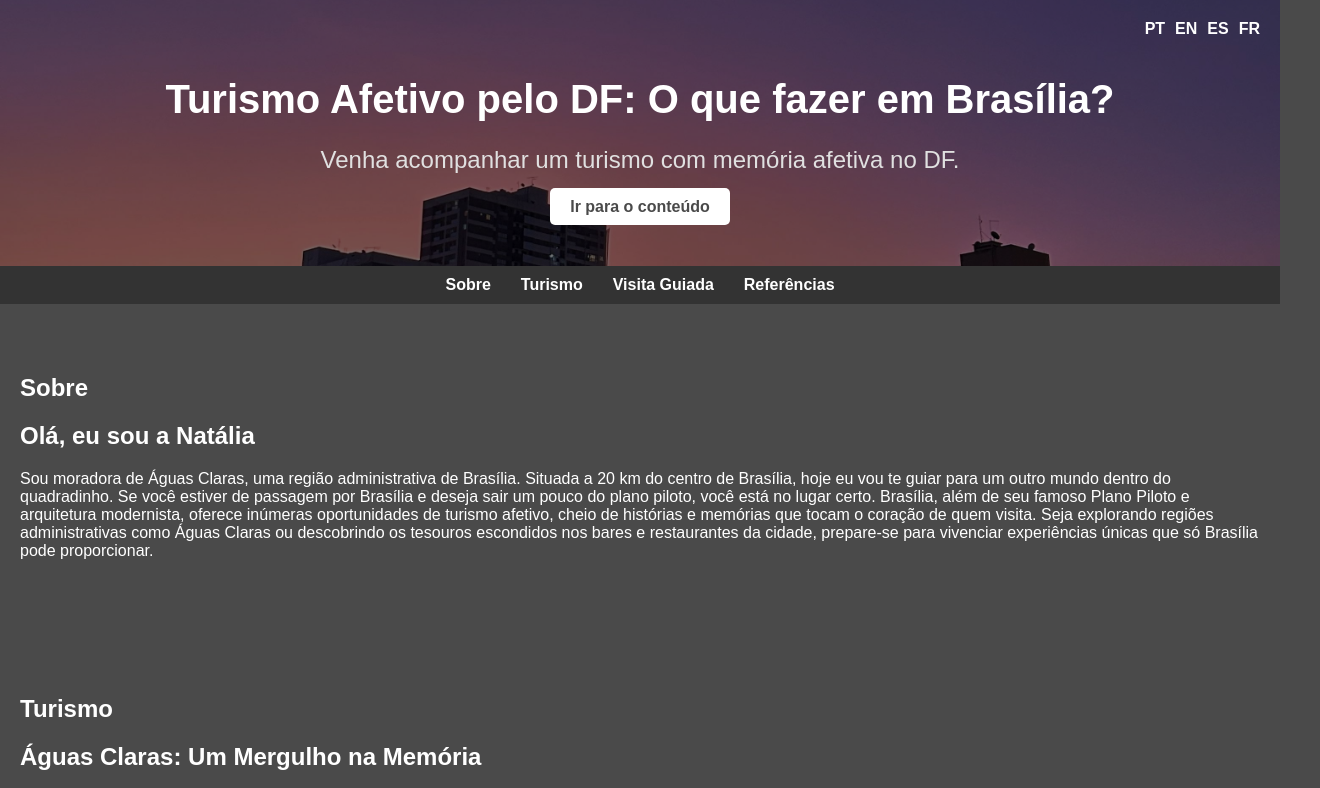
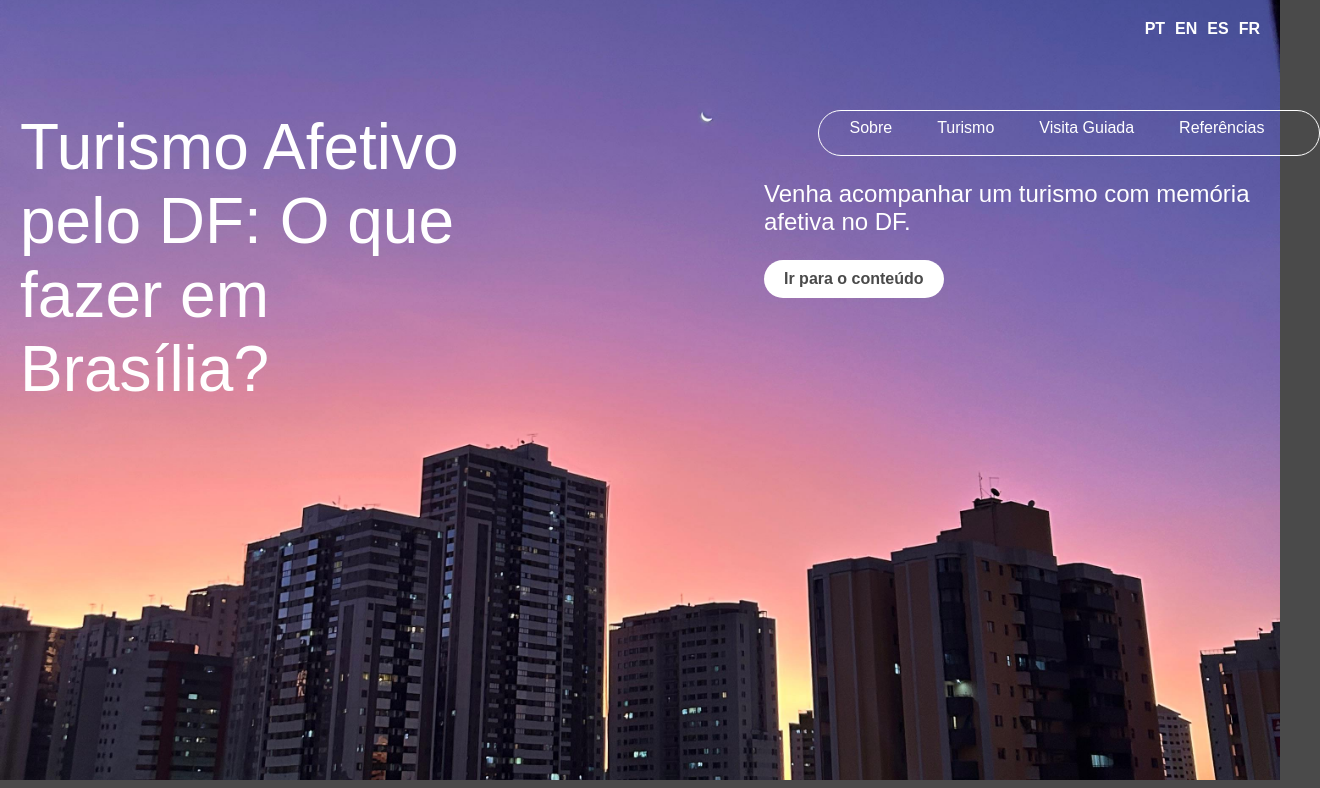
Before and after one commit to ArthurFerreiraRodrigues/turismo-afetivo, a plain HTML site: page docs/index.html in a window 1280 px wide. Shown: the top 788 px of the page, 1320 px wide, since content can reach past the window. Drawn offline with Linux system fonts and the light colour scheme.

Commit message:
Finaliza header

```diff
--- a/docs/index.html
+++ b/docs/index.html
@@ -15,95 +15,133 @@
         <header class="header">
             <nav class="language-switcher">
                 <ul>
-                <li><a href="?lang=pt">PT</a></li>
+                    <li><a href="index.html=pt">PT</a></li>
                     <li><a href="enindex.html">EN</a></li>
                     <li><a href="esindex.html">ES</a></li>
                     <li><a href="frindex.html">FR</a></li>
                 </ul>
             </nav>
             <div class="header-content">
-            <h1>Turismo Afetivo pelo DF: O que fazer em Brasília?</h1>
-            <p class="sub-heading">Venha acompanhar um turismo com memória afetiva no DF.</p>
-            <a href="#main-content" class="cta-button">Ir para o conteúdo</a>
+                <div class="esquerda">
+                    Turismo Afetivo<br>
+                    pelo DF: O que<br>
+                    fazer em<br>
+                    Brasília?
+                </div>
+                <div class="direita">
+                    <div class="section-nav">
+                        <a href="#sobre">Sobre</a>
+                        <a href="#turismo">Turismo</a>
+                        <a href="#visita-guiada">Visita Guiada</a>
+                        <a href="#referencias">Referências</a>
+                    </div>
+                    <p class="sub-heading">Venha acompanhar um turismo com
+                        memória
+                        afetiva no DF.</p>
+                    <a href="#main-content" class="cta-button">Ir para o
+                        conteúdo</a>
+                </div>
             </div>
         </header>
-
-    <nav class="main-navigation">
-        <ul>
-            <li><a href="#sobre">Sobre</a></li>
-            <li><a href="#turismo">Turismo</a></li>
-            <ul class="submenu">
-
-            </ul>
-            <li><a href="#visita-guiada">Visita Guiada</a></li>
-            <li><a href="#referencias">Referências</a></li>
-        </ul>
-    </nav>
 
         <main id="main-content">
             <section id="sobre">
                 <h2>Sobre</h2>
                 <h2>Olá, eu sou a Natália</h2>
-            <p>Sou moradora de Águas Claras, uma região administrativa de Brasília. Situada a 20 km do centro de
-                Brasília, hoje eu vou te guiar para um outro mundo dentro do quadradinho.
-                Se você estiver de passagem por Brasília e deseja sair um pouco do plano piloto, você está no lugar
+                <p>Sou moradora de Águas Claras, uma região administrativa de
+                    Brasília. Situada a 20 km do centro de
+                    Brasília, hoje eu vou te guiar para um outro mundo dentro do
+                    quadradinho.
+                    Se você estiver de passagem por Brasília e deseja sair um
+                    pouco do plano piloto, você está no lugar
                     certo.
-                Brasília, além de seu famoso Plano Piloto e arquitetura modernista, oferece inúmeras oportunidades de
-                turismo afetivo, cheio de histórias e memórias que tocam o coração de quem visita. Seja explorando
-                regiões administrativas como Águas Claras ou descobrindo os tesouros escondidos nos bares e restaurantes
-                da cidade, prepare-se para vivenciar experiências únicas que só Brasília pode proporcionar. </p>
+                    Brasília, além de seu famoso Plano Piloto e arquitetura
+                    modernista, oferece inúmeras oportunidades de
+                    turismo afetivo, cheio de histórias e memórias que tocam o
+                    coração de quem visita. Seja explorando
+                    regiões administrativas como Águas Claras ou descobrindo os
+                    tesouros escondidos nos bares e restaurantes
+                    da cidade, prepare-se para vivenciar experiências únicas que
+                    só Brasília pode proporcionar. </p>
             </section>
 
             <section id="turismo">
                 <h2>Turismo</h2>
                 <h2>Águas Claras: Um Mergulho na Memória</h2>
-            <p>Se você deseja explorar além dos tradicionais pontos turísticos de Brasília, Águas Claras é o destino
-                perfeito. A apenas 20 km do centro, esta região administrativa possui seu charme único e oferece uma
-                série de atrações que capturam o cotidiano de seus moradores e visitantes.</p>
+                <p>Se você deseja explorar além dos tradicionais pontos
+                    turísticos de Brasília, Águas Claras é o destino
+                    perfeito. A apenas 20 km do centro, esta região
+                    administrativa possui seu charme único e oferece uma
+                    série de atrações que capturam o cotidiano de seus moradores
+                    e visitantes.</p>
 
                 <h2>Algumas memórias e lugares - Quiosque do Cabeça</h2>
-            <img src="WhatsApp Image 2024-08-25 at 21.57.56.jpeg" class="imagem-grande">
-            <img src="WhatsApp Image 2024-08-25 at 22.08.53.jpeg" class="imagem-grande">
-            <p>Localizado na Rua 5 Sul em Águas Claras, o Quiosque do Cabeça é um bar tradicional que encanta com sua
-                atmosfera descontraída e acolhedora. Frequentado pelos locais, é o lugar ideal para relaxar após um dia
-                de exploração por Brasília. O destaque fica para suas famosas "jantinhas" – espetinhos de carne, frango,
-                linguiça e queijo, sempre acompanhados de pratos simples, mas deliciosos. Se estiver buscando uma
+                <img src="quiosque-cabeca-1.jpeg"
+                    class="imagem-grande">
+                <img src="quiosque-cabeca-2.jpeg"
+                    class="imagem-grande">
+                <p>Localizado na Rua 5 Sul em Águas Claras, o Quiosque do Cabeça
+                    é um bar tradicional que encanta com sua
+                    atmosfera descontraída e acolhedora. Frequentado pelos
+                    locais, é o lugar ideal para relaxar após um dia
+                    de exploração por Brasília. O destaque fica para suas
+                    famosas "jantinhas" - espetinhos de carne, frango,
+                    linguiça e queijo, sempre acompanhados de pratos simples,
+                    mas deliciosos. Se estiver buscando uma
                     experiência autêntica, este é o lugar para estar! </p>
 
                 <h2>Infinu Comunidade Criativa</h2>
 
-            <img src="WhatsApp Image 2024-08-25 at 21.59.01.jpeg" class="imagem-grande">
-            <img src="WhatsApp Image 2024-08-25 at 22.17.18.jpeg" class="imagem-grande">
-            <p>Para os que apreciam uma vibe mais alternativa, o Infinu Comunidade Criativa é a escolha certa. Situado
-                na 506 Sul, o Infinu combina arte, moda, gastronomia e bem-estar em um ambiente colaborativo e inovador.
-                Com eventos culturais, shows e exposições, é o ponto de encontro para quem valoriza a criatividade e o
-                consumo consciente em Brasília. Um espaço multifuncional que celebra a produção local e autoral,
+                <img src="infinu-1.jpeg"
+                    class="imagem-grande">
+                <img src="infinu-2.jpeg"
+                    class="imagem-grande">
+                <p>Para os que apreciam uma vibe mais alternativa, o Infinu
+                    Comunidade Criativa é a escolha certa. Situado
+                    na 506 Sul, o Infinu combina arte, moda, gastronomia e
+                    bem-estar em um ambiente colaborativo e inovador.
+                    Com eventos culturais, shows e exposições, é o ponto de
+                    encontro para quem valoriza a criatividade e o
+                    consumo consciente em Brasília. Um espaço multifuncional que
+                    celebra a produção local e autoral,
                     perfeito para quem busca algo diferente e único.</p>
 
                 <h2>Percorrendo o DF com Memórias e Sabores</h2>
-            <p>O turismo afetivo em Brasília não se limita aos lugares, mas também às memórias e experiências que eles
-                proporcionam. Ao longo desse roteiro, você vai se conectar com a história da cidade e seus moradores,
-                seja com uma noite tranquila em um karaokê ou comendo a melhor pizza da região.
-                Brasília é uma cidade feita para sentir, explorar e, acima de tudo, lembrar. Permita-se viver essas
-                memórias afetivas e descobrir o que há de mais encantador na capital do Brasil. </p>
-            <img src="WhatsApp Image 2024-09-11 at 06.04.40.jpeg" class="imagem-grande">
-            <p>De Quiosque do Cabeça, Rua 5 Sul - Águas Claras, Brasília - DF, 70297-400 até Infinu Comunidade Criativa,
-                CRS 506 Bloco A Loja 67 ao lado Praça das Avós, SHCS, Brasília - DF, 70350-515
-                Serão utilizados um metrô sentido Arniqueiras - Central: percurso de 25 minutos e um uber: percurso de
+                <p>O turismo afetivo em Brasília não se limita aos lugares, mas
+                    também às memórias e experiências que eles
+                    proporcionam. Ao longo desse roteiro, você vai se conectar
+                    com a história da cidade e seus moradores,
+                    seja com uma noite tranquila em um karaokê ou comendo a
+                    melhor pizza da região.
+                    Brasília é uma cidade feita para sentir, explorar e, acima
+                    de tudo, lembrar. Permita-se viver essas
+                    memórias afetivas e descobrir o que há de mais encantador na
+                    capital do Brasil. </p>
+                <img src="WhatsApp Image 2024-09-11 at 06.04.40.jpeg"
+                    class="imagem-grande">
+                <p>De Quiosque do Cabeça, Rua 5 Sul - Águas Claras, Brasília -
+                    DF, 70297-400 até Infinu Comunidade Criativa,
+                    CRS 506 Bloco A Loja 67 ao lado Praça das Avós, SHCS,
+                    Brasília - DF, 70350-515
+                    Serão utilizados um metrô sentido Arniqueiras - Central:
+                    percurso de 25 minutos e um uber: percurso de
                     10 minutos. </p>
             </section>
 
             <section id="visita-guiada">
                 <h2>Visita Guiada</h2>
-            <p>Agora acompanhe a visita guiada acessível de como chegar nesses dois lugares. Aproveite e não deixe de
+                <p>Agora acompanhe a visita guiada acessível de como chegar
+                    nesses dois lugares. Aproveite e não deixe de
                     conhecer!!</p>
                 <video width="600" controls>
-                <source src="copy_F4D892A9-2332-4194-9F4B-A96996B21F6F.mov" type="video/mp4">
+                    <source src="copy_F4D892A9-2332-4194-9F4B-A96996B21F6F.mov"
+                        type="video/mp4">
                 </section>
 
                 <section id="referencias">
                     <h2>Referências</h2>
-            <p>Entre em contato: <a href="mailto:nati.souza2908@gmail.com">nati.souza2908@gmail.com</a></p>
+                    <p>Entre em contato: <a
+                            href="mailto:nati.souza2908@gmail.com">nati.souza2908@gmail.com</a></p>
                     <p>Telefone: (61) 98353-3140</p>
                 </section>
             </main>
--- a/docs/site.css
+++ b/docs/site.css
@@ -1,58 +1,85 @@
+.section-nav {
+    display: flex;
+    justify-content: space-around;
+    border: 1px solid white;
+    border-radius: 50px;
+    width: 460px;
+    height: 28px;
+    padding: 8px 32px 8px 8px;
+
+    align-items: center;
+
+    margin-right: -60px;
+}
+
+.esquerda {
+    width: 50%;
+    margin: 0;
+    text-align: left;
+    font-size: 4em;
+}
+
+.direita {
+    display: flex;
+    flex-direction: column;
+    width: 40%;
+    align-items: flex-end;
+
+    a {
+        align-self: flex-start;
+    }
+}
+
 body {
     margin: 0;
     font-family: Arial, sans-serif;
-    color: #FFFFFF;
-    background-color: #4A4A4A;
+    color: #ffffff;
+    background-color: #4a4a4a;
 }
 
 .header {
-    background-image: url('WhatsApp\ Image\ 2024-09-11\ at\ 05.32.06.jpeg');
+    background-image: url("landing.jpeg");
     background-size: cover;
     background-position: center;
     text-align: center;
     padding: 50px 20px;
     position: relative;
-}
-
-.header::before {
-    content: "";
-    position: absolute;
-    top: 0;
-    left: 0;
-    width: 100%;
-    height: 100%;
-    background-color: rgba(0, 0, 0, 0.538);
+    height: 85vh;
 }
 
 .header-content {
+    display: flex;
+    justify-content: space-between;
     position: relative;
-    z-index: 2;
+
+    margin-top: 60px;
 }
 
 h1 {
     font-size: 2.5em;
     margin-bottom: 0.5em;
-    color: #FFFFFF;
+    color: #ffffff;
 }
 
 .sub-heading {
+    text-align: left;
     font-size: 1.5em;
     margin-bottom: 1em;
-    color: #E0E0E0;
+    color: white;
 }
 
 .cta-button {
     padding: 10px 20px;
-    background-color: #FFFFFF;
-    color: #4A4A4A;
+    background-color: #ffffff;
+    color: #4a4a4a;
     text-decoration: none;
-    border-radius: 5px;
+    border-radius: 50px;
     font-weight: bold;
     transition: background-color 0.3s;
 }
 
 .cta-button:hover {
-    background-color: #E0E0E0;
+    background-color: #e0e0e0;
 }
 
 .language-switcher {
@@ -73,7 +100,7 @@ h1 {
 }
 
 .language-switcher a {
-    color: #FFFFFF;
+    color: #ffffff;
     text-decoration: none;
     font-weight: bold;
 }
@@ -100,14 +127,14 @@ h1 {
 }
 
 .main-navigation a {
-    color: #FFFFFF;
+    color: #ffffff;
     text-decoration: none;
     font-weight: bold;
     transition: color 0.3s;
 }
 
 .main-navigation a:hover {
-    color: #E0E0E0;
+    color: #e0e0e0;
 }
 
 section {
@@ -119,7 +146,7 @@ section {
     top: -40px;
     left: 0;
     background: #000;
-    color: #FFF;
+    color: #fff;
     padding: 8px;
     z-index: 100;
 }
@@ -142,9 +169,14 @@ section {
     height: auto;
 }
 
-
 video {
     max-width: 100%; /* Faz com que o vídeo se ajuste ao container */
     border: 2px solid #333; /* Adiciona uma borda ao redor do vídeo */
     border-radius: 10px; /* Borda arredondada */
 }
+
+/* Tirar link azul */
+a {
+    text-decoration: none;
+    color: white;
+}
```
Also changed, not shown: docs/background.jpg (deleted), docs/infinu-1.jpeg (renamed from docs/WhatsApp Image 2024-08-25 at 21.59.01.jpeg), docs/infinu-2.jpeg (renamed from docs/WhatsApp Image 2024-08-25 at 22.17.18.jpeg), docs/landing.jpeg (renamed from docs/WhatsApp Image 2024-09-11 at 05.32.06.jpeg), docs/quiosque-cabeca-1.jpeg (renamed from docs/WhatsApp Image 2024-08-25 at 21.57.56.jpeg), docs/quiosque-cabeca-2.jpeg (renamed from docs/WhatsApp Image 2024-08-25 at 22.08.53.jpeg). Lines whose indentation alone changed are shown as unchanged.
